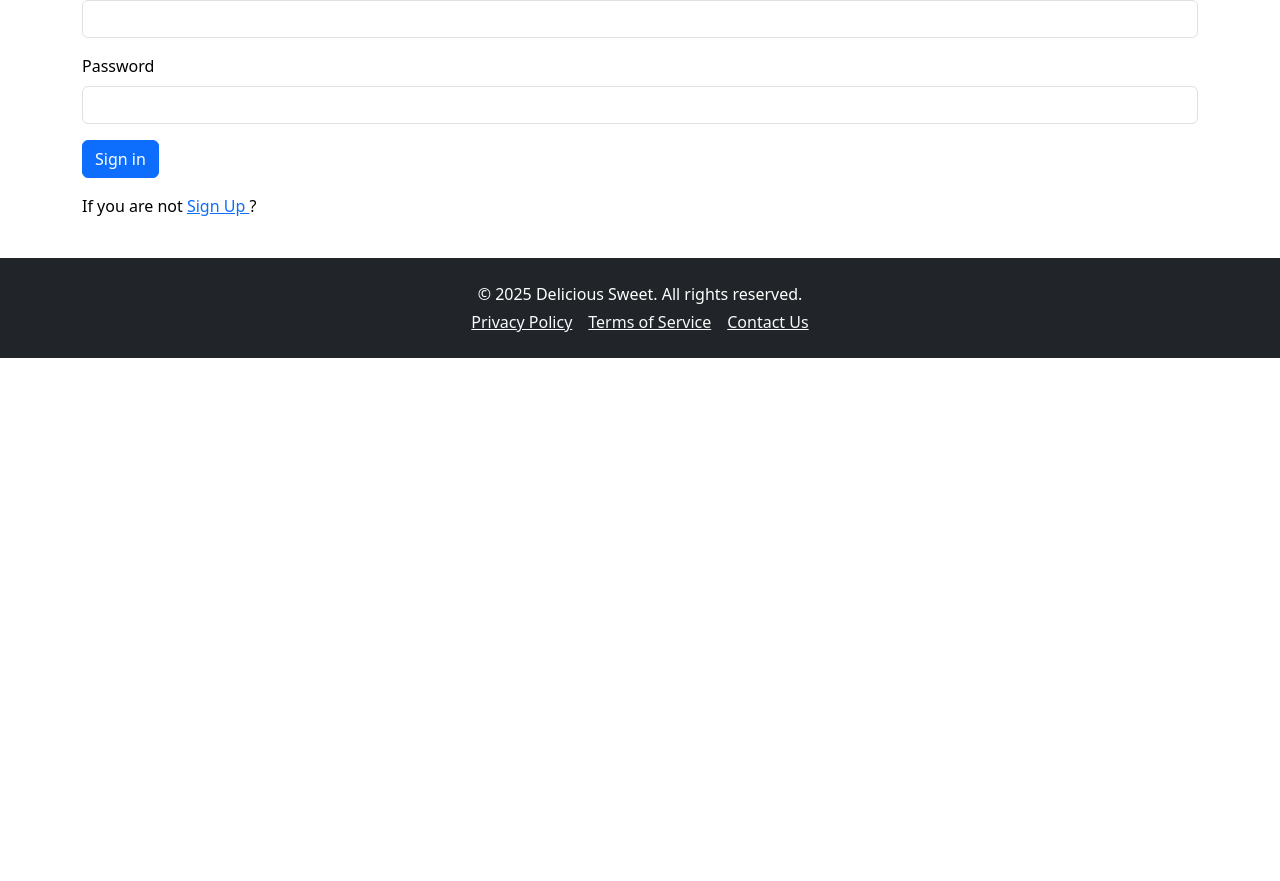
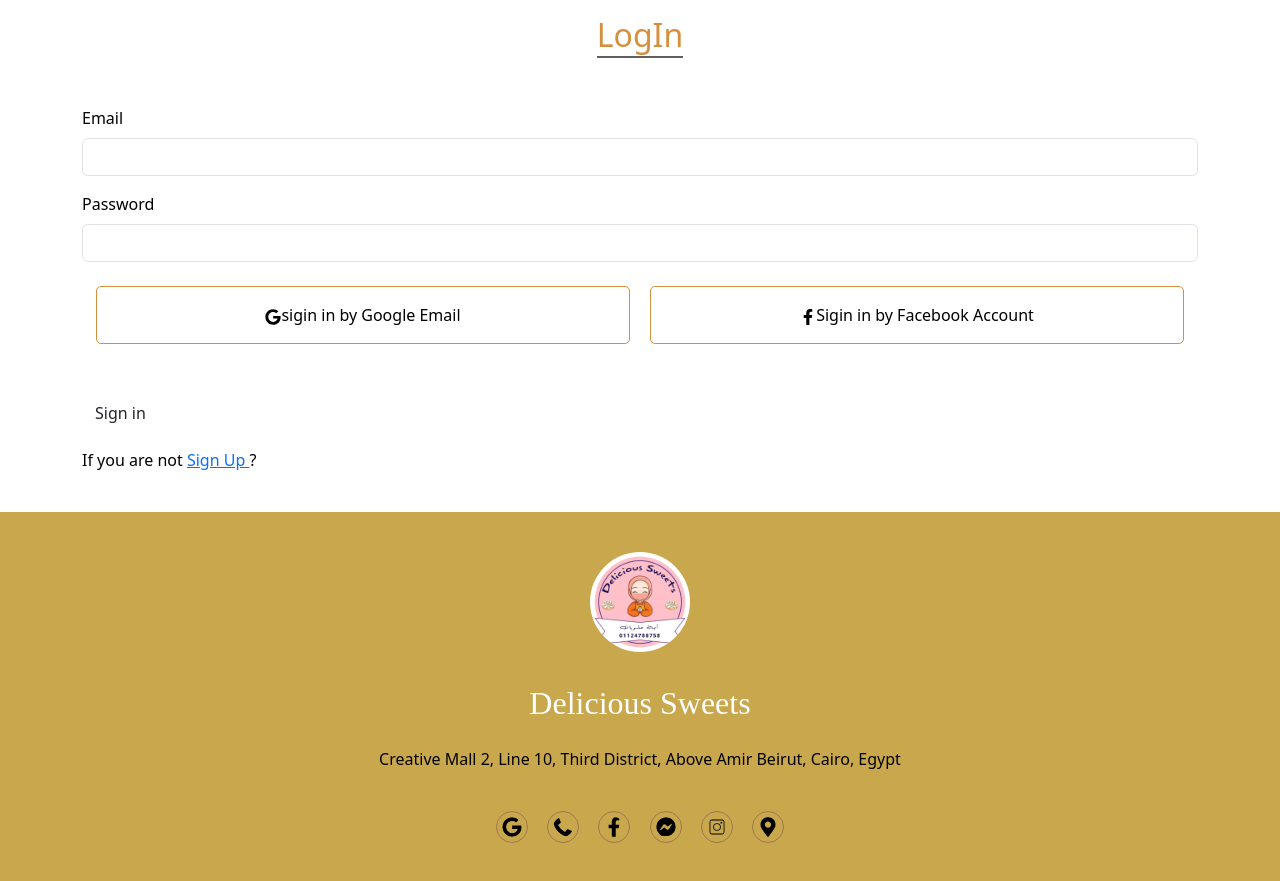
Before and after one commit to mohamedZ555/Delicious-Sweet, a Next.js app in the folder delicious-sweet/: page /login in a window 1280 px wide. Shown: the part 137-1018 px from the top of the page. Before the commit the page ends 800 px from the top, so only its background shows below. Built offline with nearby package versions, Linux system fonts and the light colour scheme.

Commit message:
شرح التعديلات اللي عملتها

```diff
--- a/delicious-sweet/app/component/footer.jsx
+++ b/delicious-sweet/app/component/footer.jsx
@@ -1,17 +1,59 @@
-import Link from "next/link";
+import { FaGoogle, FaFacebookF, FaFacebookMessenger,FaMapMarkerAlt,FaPhoneAlt } from "react-icons/fa";
+import Image from 'next/image';
+
+
+import { CiInstagram } from "react-icons/ci";
+
 
 export default function Footer() {
-    return (
-      <footer className="bg-dark text-light py-4 mt-auto ">
-        <div className="container text-center">
-          <p className="mb-1 text-white">© 2025 Delicious Sweet. All rights reserved.</p>
-          <div>
-            <Link href="#" className="text-light mx-2">Privacy Policy</Link>
-            <Link href="#" className="text-light mx-2">Terms of Service</Link>
-            <Link href="/login" className="text-light mx-2">Contact Us</Link>
+  return (
+    <footer className="text-light py-4 mt-auto ">
+      <div className="container text-center">
+        <div className="row">
+          <div className="col-12 my-3">
+          <Image src="/images/logo.jpg"
+            width={100}
+            height={100}
+            style={{borderRadius:"50%"}}/>
+          </div>
+          <div className="col-12 mt-3 mb-3">
+
+            <h2 className="text-white">Delicious Sweets</h2>
+          </div>
+          <div className="col-12 mb-4">
+            <p>Creative Mall 2, Line 10, Third District, Above Amir Beirut, Cairo, Egypt</p>
           </div>
         </div>
-      </footer>
+        {/* <div className="row">
+          <div className="col-3">
+            <h4>Contact Us</h4>
+            <p>Working Hours: </p>
+            10:00AM To 11:00PM
+          </div>
+          <div className="col-3">
+            <h4>About</h4>
+          </div>
+          <div className="col-3">
+            <h4>Departments</h4>
+          </div>
+          <div className="col-3">
+            <h4>Follow Us </h4> */}
+            <div className="row">
+              <div className="col icons mb-5">
+                <a href="#" ><FaGoogle className="icon"/></a>
+                <a href="tel:+201124788758" ><FaPhoneAlt className="icon" style={{color:'white'}}/></a>
+                <a href="https://www.facebook.com/profile.php?id=100063773178711"><FaFacebookF className="icon"/></a>
+                <a href="https://www.facebook.com/messages/t/104493548261061/"><FaFacebookMessenger className="icon"/></a>
+                <a href="#"><CiInstagram className="icon"/></a>
+                <a href="https://l.facebook.com/l.php?u=https%3A%2F%2Fg.co%2Fkgs%2Fs5Tj168%3Ffbclid%3DIwZXh0bgNhZW0CMTAAAR4r2czuMnP8H2VLh6mEu27uBHm03hJ84tAg6S6MY7dq1qbYjvrnBfVXYShhLA_aem_ez9itWInGNO0XOuEw-PPtQ&h=AT2fZuAiBEZ-C3OSsIIJ7SLlZ45d7yWAL-_NFRUS_on3OvmxuO-SoGiymATN8CaqD7YYFnIZGpRU_1MGcqVmn3RktbpauGMoineEvSeUGHf7fAgHfs3hVuqne5LXebAi9XqbiNu-p0b5nzcf&__tn__=-UK-R&c[0]=AT0lwv2F7pq4hSI_p-6DbU44tSOkJcS9pyC62syMTou0KNE8CcMONTC_t2rdOvQYJv7pH1oSYFW3tAyg1AGotLzl9dkalb67o2GlYdXIUmUuigEaA8cpQ83JwVEJyoR5YWmmFqHgyckWB0ZVr9jSfZaL96nKF-dp0fSA_PQMdy_SJkMFh_ACnBaLMhawlDX3sabl5a_AXtJqdcaxyxNcsHgzNQ"><FaMapMarkerAlt className="icon"/></a>
 
-    );
-  }
+              </div>
+            </div>
+          </div>
+          {/* <hr className="my-4"/>
+          <p className="my-2 text-center">© 2025 Delicious Sweet. All rights reserved.</p>
+        </div> */}
+      {/* </div> */}
+    </footer>
+  );
+}
--- a/delicious-sweet/app/component/nav.jsx
+++ b/delicious-sweet/app/component/nav.jsx
@@ -34,7 +34,7 @@ function NaviBar() {
             <Link href="/" className="nav-link shagr">
               Home
             </Link>
-            <Link href="/#" className="nav-link shagr">
+            <Link href="/about" className="nav-link shagr">
               About
             </Link>
             <Link href="/login" className="nav-link shagr">
--- a/delicious-sweet/app/layout.jsx
+++ b/delicious-sweet/app/layout.jsx
@@ -4,6 +4,7 @@ import 'bootstrap/dist/css/bootstrap.min.css';
 import BootstrapClient from "./component/BootstrapClient";
 import NaviBar from "./component/nav";
 import Footer from "./component/footer";
+
 
 const poppins = Poppins({
   variable: "--font-poppins",
--- a/delicious-sweet/app/login/page.jsx
+++ b/delicious-sweet/app/login/page.jsx
@@ -1,10 +1,17 @@
 import Link from "next/link";
+import { FaGoogle, FaFacebookF } from "react-icons/fa";
 
 export default function Login() {
     return (
+      <section className="login">
         <div className="container  my-4">
           <form className="row g-3">
             <div className="col-12">
+            <h2 className="text my-5 text-center ">
+             <span className="d-inline-block text  border-1 border-dark pb-1 animated-underline-load">
+             LogIn
+             </span>
+          </h2>
               <label for="inputEmail4" className="form-label">Email</label>
               <input type="email" className="form-control" id="inputEmail4"/>
             </div>
@@ -12,15 +19,25 @@ export default function Login() {
               <label for="inputPassword4" className="form-label">Password</label>
               <input type="password" className="form-control" id="inputPassword4"/>
             </div>
+            <div className="row my-4 text-center m-auto">
+              <a href="#" className=" col-md btn-social">
+                <FaGoogle />
+                sigin in by Google Email
+              </a>
+              <a href="#" className="col-md btn-social">
+                <FaFacebookF/>
+                Sigin in by Facebook Account
+              </a>
+            </div>
             <div className="col-12">
-            <button type="submit" className="btn btn-primary">Sign in</button>
+              <button type="submit" className="btn btn-submit ">Sign in</button>
             </div>
             <div className="col-12">
               <p>If you are not <Link href="register">Sign Up </Link>? </p>
 
             </div>
           </form>
-
         </div>
+      </section>
     );
   }
--- a/delicious-sweet/styles/globals.css
+++ b/delicious-sweet/styles/globals.css
@@ -1,4 +1,13 @@
+ /* درجة غمقة */
+ /* color: #9E7A4E; */
 
+ /* درجة فاتحة
+ color:#D68F3C
+ */
+
+@import url(pagesStyle/footer.css);
+@import url(pagesStyle/login.css);
+@import url(pagesStyle/register.css);
 html,
 body {
   max-width: 100vw;
@@ -21,3 +30,69 @@ a {
 .pointer{
   cursor: pointer;
 }
+
+.text{
+  color:#D68F3C
+}
+
+/* Animations to Lines */
+.animated-underline-load {
+  position: relative;
+  display: inline-block;
+}
+
+.animated-underline-load::after {
+  content: '';
+  position: absolute;
+  height: 2px;
+  width: 0;
+  left: 0;
+  bottom: 0;
+  background-color: #616060;
+  animation: underline-load 3s ease forwards;
+}
+
+@keyframes underline-load {
+  from {
+    width: 0;
+  }
+  to {
+    width: 100%;
+  }
+}
+
+/* Animation To Btns */
+.btn-animated {
+  position: relative;
+  display: inline-block;
+  padding: 10px 25px;
+  background: #d68e3cb7;
+  border: 1px solid #000 !important;
+  color:white;
+  font-weight: bold;
+  overflow: hidden;
+  transition: color 0.6s linear;
+  z-index: 1;
+  cursor: pointer;
+}
+
+.btn-animated::before {
+  content: "";
+  position: absolute;
+  background: white;
+  color:#D68F3C !important;
+  height: 100%;
+  width: 0;
+  top: 0;
+  left: 0;
+  z-index: -1;
+  transition: width 0.6s ease-in-out;
+}
+
+.btn-animated:hover {
+  color: white;
+}
+
+.btn-animated:hover::before {
+  width: 100%;
+}
--- /dev/null
+++ b/delicious-sweet/styles/pagesStyle/footer.css
@@ -0,0 +1,29 @@
+footer{
+    background-color: rgb(201, 167, 77);
+}
+
+footer h2{
+        font-family: "Imperial Script", cursive;
+        font-weight: 400;
+        font-style: normal;
+
+}
+
+footer Link{
+    all:unset
+}
+
+footer .icons{
+    display: flex ;
+    justify-content: center;
+    align-items: center;
+    gap: 1.2rem;
+}
+
+footer .icons .icon{
+    border-radius: 50%;
+    border:1px solid  #9E7A4E;
+    color:white !important;
+    padding: 5px;
+    font-size: 2rem;
+}
--- a/delicious-sweet/styles/pagesStyle/login.css
+++ b/delicious-sweet/styles/pagesStyle/login.css
@@ -0,0 +1,30 @@
+ .btn{
+    background-color:#D68F3C;
+}
+ .btn-social{
+    all:unset;
+    border:1px solid #D68F3C;
+    margin:10px;
+    padding:1rem;
+    cursor: pointer;
+    border-radius: 5px;
+    gap:10px;
+
+}
+ .btn-social:hover{
+    /* درجة غمقة */
+    color: #9E7A4E;
+    border:black;
+    transition: 1s linear;
+}
+ /* .btn-submit{
+    color:white;
+    background-color: #D68F3C;
+}
+ .btn-submit:hover{
+    color:#D68F3C;
+    background-color: white;
+    transition: 1s linear;
+    font-weight: bold;
+
+} */
```
Also changed, not shown: delicious-sweet/app/register/page.jsx (+13 -5 lines), delicious-sweet/public/images/logo.jpg (added), 1 other file (tests, documents, lock files or other folders). Lines whose indentation alone changed are shown as unchanged.
